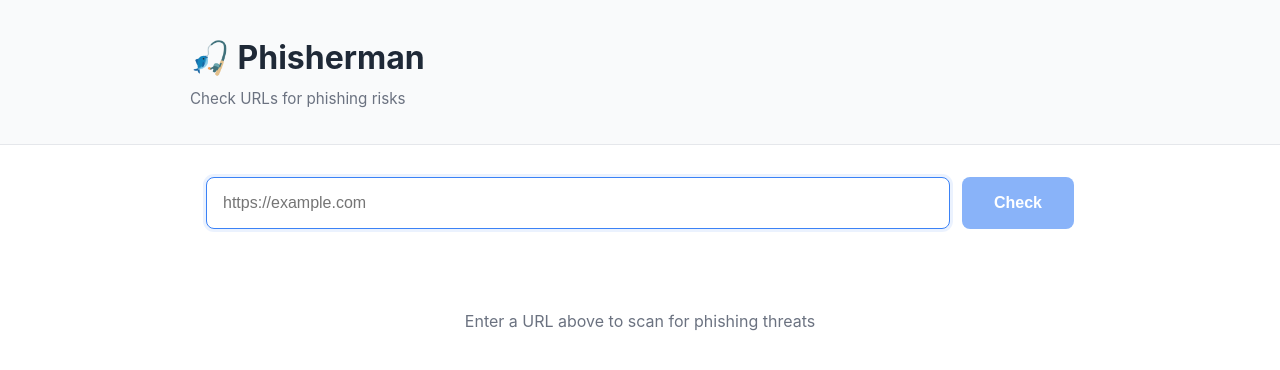
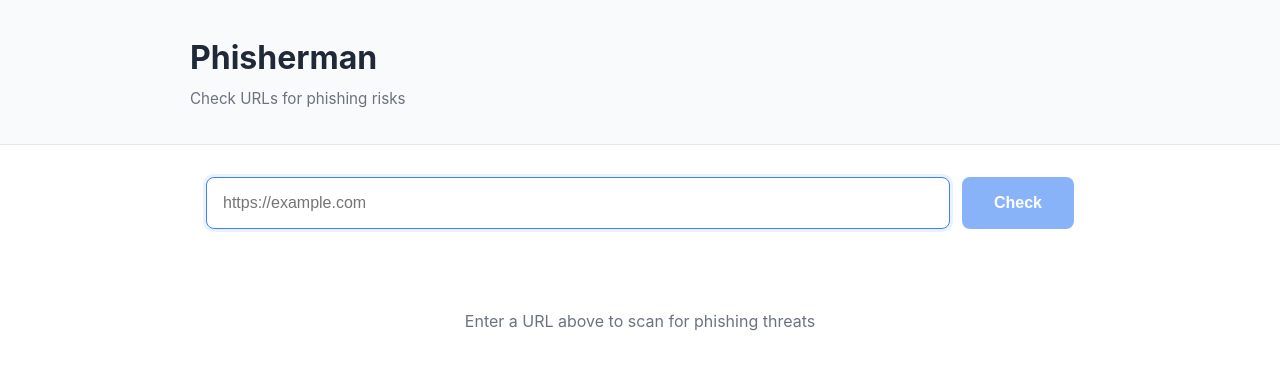
Before and after one commit to joey727/Phisherman, a React (Vite) app in the folder frontend/Phisherman/: page / in a window 1280 px wide. Shown: the top 370 px of the page. Built offline with nearby package versions, Linux system fonts and the light colour scheme.

Commit message:
minor fixes

```diff
--- a/frontend/Phisherman/index.html
+++ b/frontend/Phisherman/index.html
@@ -2,7 +2,6 @@
 <html lang="en">
   <head>
     <meta charset="UTF-8" />
-    <link rel="icon" type="image/svg+xml" href="/logo.svg" />
     <meta name="viewport" content="width=device-width, initial-scale=1.0" />
     <title>Phisherman</title>
   </head>
--- a/frontend/Phisherman/src/App.tsx
+++ b/frontend/Phisherman/src/App.tsx
@@ -50,7 +50,7 @@
       <header className="header">
         <div className="header-content">
           <div className="title-section">
-            <h1 className="title">🎣 Phisherman</h1>
+            <h1 className="title">Phisherman</h1>
             <p className="subtitle">Check URLs for phishing risks</p>
           </div>
         </div>
```
